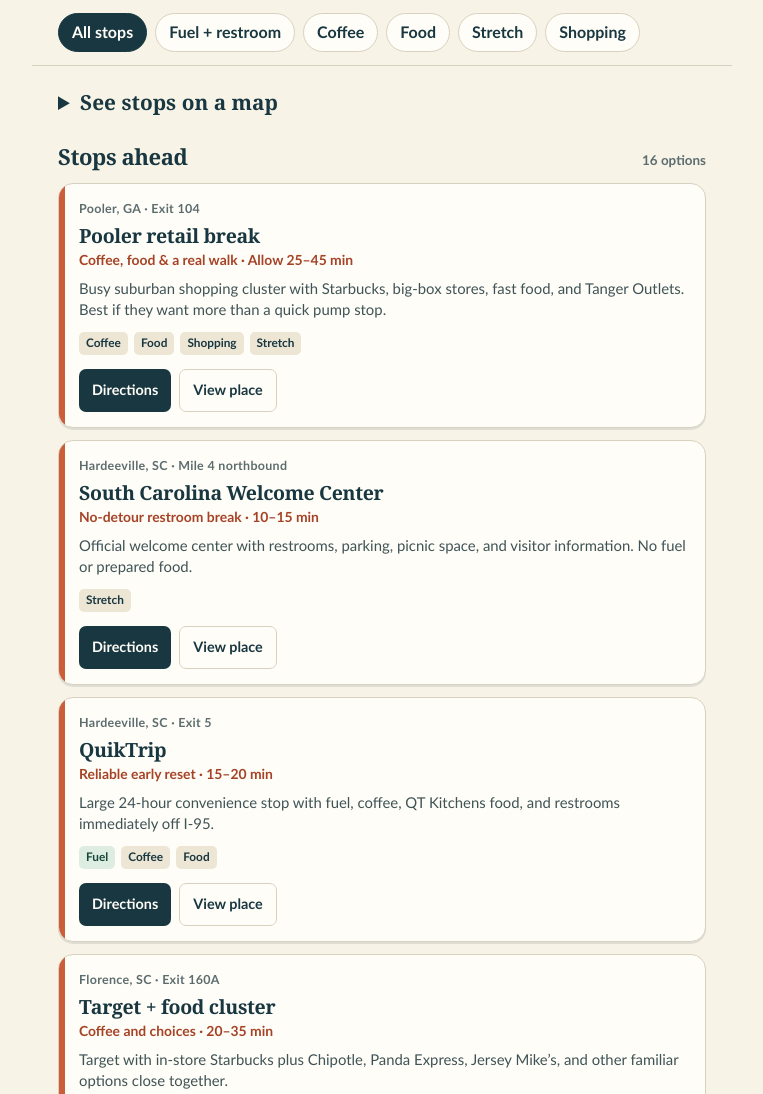
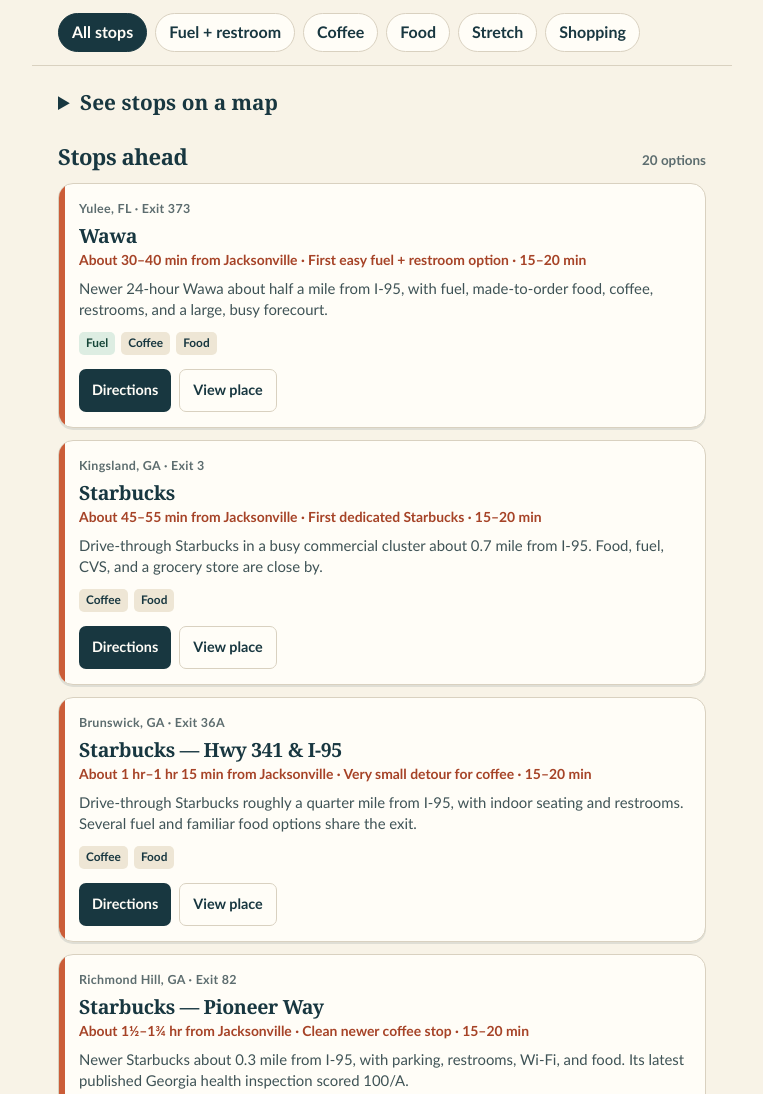
Before and after one commit to danmunz/drive-95, a plain HTML site: page index.html in a window 1280 px wide. Shown: the part 337-1431 px from the top of the page, without its empty margins (258-1021 px from the left). Drawn offline with nearby package versions, Linux system fonts and the light colour scheme.

Commit message:
Add early I-95 and Starbucks stops

```diff
--- a/index.html
+++ b/index.html
@@ -174,6 +174,10 @@
 
     <script>
       const stops = [
+        { mile: 18, city: "Yulee, FL", name: "Wawa", exit: "Exit 373", address: "50 Daydream Ave, Yulee, FL 32097", lat: 30.6233, lng: -81.6402, tags: ["fuel", "coffee", "food"], timing: "About 30–40 min from Jacksonville", primary: "First easy fuel + restroom option", note: "Newer 24-hour Wawa about half a mile from I-95, with fuel, made-to-order food, coffee, restrooms, and a large, busy forecourt.", duration: "15–20 min" },
+        { mile: 32, city: "Kingsland, GA", name: "Starbucks", exit: "Exit 3", address: "1398 Boone Ave, Kingsland, GA 31548", lat: 30.7849, lng: -81.6490, tags: ["coffee", "food"], timing: "About 45–55 min from Jacksonville", primary: "First dedicated Starbucks", note: "Drive-through Starbucks in a busy commercial cluster about 0.7 mile from I-95. Food, fuel, CVS, and a grocery store are close by.", duration: "15–20 min" },
+        { mile: 64, city: "Brunswick, GA", name: "Starbucks — Hwy 341 & I-95", exit: "Exit 36A", address: "5043 New Jesup Hwy, Brunswick, GA 31520", lat: 31.2181, lng: -81.5206, tags: ["coffee", "food"], timing: "About 1 hr–1 hr 15 min from Jacksonville", primary: "Very small detour for coffee", note: "Drive-through Starbucks roughly a quarter mile from I-95, with indoor seating and restrooms. Several fuel and familiar food options share the exit.", duration: "15–20 min" },
+        { mile: 81, city: "Richmond Hill, GA", name: "Starbucks — Pioneer Way", exit: "Exit 82", address: "140 Pioneer Way, Richmond Hill, GA 31324", lat: 31.8675, lng: -81.3379, tags: ["coffee", "food"], timing: "About 1½–1¾ hr from Jacksonville", primary: "Clean newer coffee stop", note: "Newer Starbucks about 0.3 mile from I-95, with parking, restrooms, Wi-Fi, and food. Its latest published Georgia health inspection scored 100/A.", duration: "15–20 min" },
         { mile: 88, city: "Pooler, GA", name: "Pooler retail break", exit: "Exit 104", address: "200 Tanger Outlets Blvd, Pooler, GA 31322", lat: 32.1335, lng: -81.2447, tags: ["coffee", "food", "shopping", "stretch"], primary: "Coffee, food & a real walk", note: "Busy suburban shopping cluster with Starbucks, big-box stores, fast food, and Tanger Outlets. Best if they want more than a quick pump stop.", duration: "Allow 25–45 min" },
         { mile: 123, city: "Hardeeville, SC", name: "South Carolina Welcome Center", exit: "Mile 4 northbound", address: "South Carolina Welcome Center I-95 North, Hardeeville, SC", lat: 32.2669, lng: -81.0860, tags: ["stretch"], primary: "No-detour restroom break", note: "Official welcome center with restrooms, parking, picnic space, and visitor information. No fuel or prepared food.", duration: "10–15 min" },
         { mile: 124, city: "Hardeeville, SC", name: "QuikTrip", exit: "Exit 5", address: "15966 Whyte Hardee Blvd, Hardeeville, SC 29927", lat: 32.2703, lng: -81.0791, tags: ["fuel", "coffee", "food"], primary: "Reliable early reset", note: "Large 24-hour convenience stop with fuel, coffee, QT Kitchens food, and restrooms immediately off I-95.", duration: "15–20 min" },
@@ -248,7 +252,7 @@
       function render(fitMap = false) {
         const filtered = stops
           .filter(stop => activeFilter === "all" || stop.tags.includes(activeFilter))
-          .filter(stop => !positioned || stop.mile >= currentMile - 12)
+          .filter(stop => !positioned || stop.lat >= userLocation[0] - 0.12)
           .sort((a, b) => a.mile - b.mile);
         count.textContent = `${filtered.length} option${filtered.length === 1 ? "" : "s"}`;
         updateMap(filtered, fitMap);
@@ -257,13 +261,13 @@
           return;
         }
         stopList.innerHTML = filtered.map((stop, index) => {
-          const ahead = positioned ? Math.max(0, Math.round(stop.mile - currentMile)) : null;
+          const ahead = positioned ? Math.max(0, Math.round(haversine(userLocation[0], userLocation[1], stop.lat, stop.lng))) : null;
           const recommended = positioned && index < 3;
           return `<article id="stop-${stop.mile}" class="stop ${recommended ? "recommended" : ""}">
             <div class="stop-inner">
-              <div class="stop-topline"><span class="region">${esc(stop.city)} · ${esc(stop.exit)}</span>${ahead !== null ? `<span class="ahead">${ahead === 0 ? "Near you" : `~${ahead} mi ahead`}</span>` : ""}</div>
+              <div class="stop-topline"><span class="region">${esc(stop.city)} · ${esc(stop.exit)}</span>${ahead !== null ? `<span class="ahead">${ahead <= 2 ? "Near you" : `~${ahead} mi away`}</span>` : ""}</div>
               <h3>${esc(stop.name)}</h3>
-              <div class="meta">${esc(stop.primary)} · ${esc(stop.duration)}</div>
+              <div class="meta">${stop.timing ? `${esc(stop.timing)} · ` : ""}${esc(stop.primary)} · ${esc(stop.duration)}</div>
               <p class="summary">${esc(stop.note)}</p>
               <div class="tags">${stop.tags.map(tag => `<span class="tag ${tag === "fuel" ? "primary" : ""}">${icon[tag]}</span>`).join("")}</div>
               <div class="actions"><a class="map-link primary" href="${mapsUrl(stop)}" target="_blank" rel="noopener">Directions</a><a class="map-link secondary" href="https://www.google.com/maps/search/?api=1&query=${encodeURIComponent(stop.address)}" target="_blank" rel="noopener">View place</a></div>
@@ -287,7 +291,7 @@
           userLocation = [position.coords.latitude, position.coords.longitude];
           locationTitle.textContent = closest.distance <= 30 ? "Stops ahead from your location" : "Closest I-95 stop clusters";
           locationDetail.textContent = closest.distance <= 30
-            ? "Sorted northbound from the route area nearest you. Distances are approximate; Maps has live routing."
+            ? "Showing northbound stops from your location. Distance badges are approximate; Directions has live road mileage and traffic."
             : "You appear away from the listed I-95 route. Stops are sorted from the closest route area; use Maps for your exact route.";
           setLoading(false);
           render(true);
```
